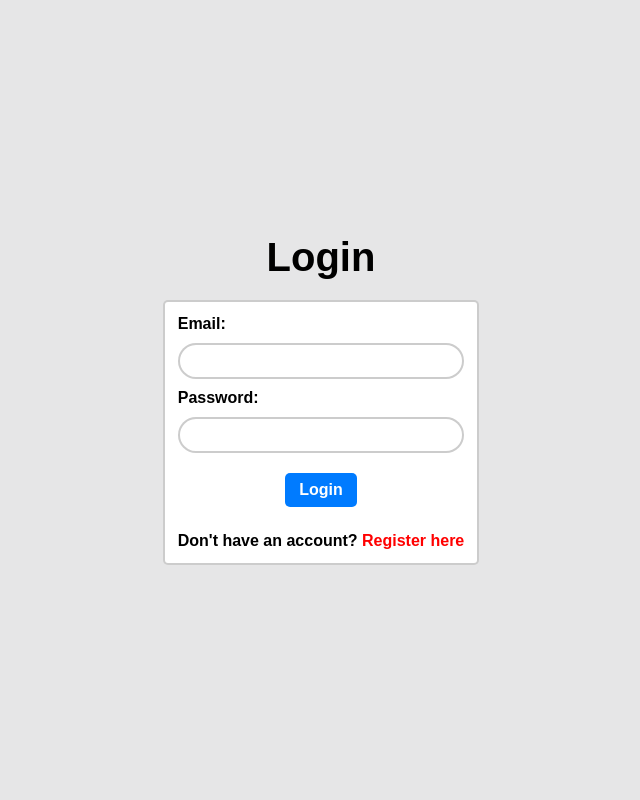
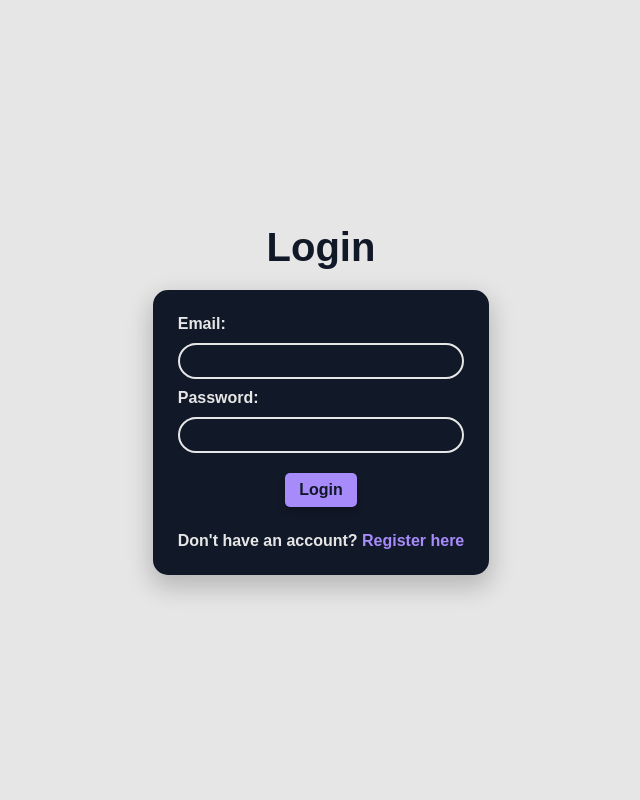
Before and after one commit to StoicTylerDurden/itcs333-project, a PHP site: page /login.php in a window 1280 px wide. Shown: the whole page, without its empty margins (319-959 px from the left). Run offline with PHP 8.4, Linux system fonts and the light colour scheme.

Commit message:
modified on login.css

```diff
--- a/login.css
+++ b/login.css
@@ -11,9 +11,12 @@ body,h1,p{
 /* Vars */
 :root{
   --bg: #e6e6e7;
-  --color: #007bff;
-  --border: rgba(0,0,0,.2);
-  --text: #ffffff;
+  --text: #e6e6e7;
+  --border: 2px solid var(--text);
+  --color: #A78BFA;
+  --color-hover: #835cfa;
+  --shadow: rgba(0,0,0,.2);
+  --fg: #111827;
 }
 
 body{
@@ -40,17 +43,18 @@ main{
 
 h1{
     font-size: 2.5rem; /*1rem = 16px*/
+    color: var(--fg);
 }
 
 .login-wrapper{
     display: flex;
     flex-direction: column;
     gap: 15px;
-    background: white;
-    border: 2px solid var(--border);
-    padding: 13px;
-    border-radius: 5px;
-    color: black;
+    background: var(--fg);
+    box-shadow: 0px 10px 25px 3px var(--shadow);
+    padding: 25px;
+    border-radius: 15px;
+    color: var(--text);
     font-weight: 600;
 }
 
@@ -65,7 +69,10 @@ h1{
     border-radius: 50px;
     font-size: 1rem;
     padding: 7px 10px;
-    border: 2px solid var(--border);
+    border: var(--border);
+    background: var(--fg);
+    color: var(--text);
+    outline: none;
 }
 
 .login-wrapper form button{
@@ -76,11 +83,29 @@ h1{
     padding: 8px 14px;
     cursor: pointer;
     background: var(--color);
-    color: var(--text);
+    color: var(--fg);
+    box-shadow: 0px 5px 7px 0px var(--shadow);
     font-weight: 600;
+    transition: 0.35s ease;
+}
+
+.login-wrapper form button:hover{
+    background: var(--color-hover);
+    box-shadow: 0px 5px 15px 0px var(--shadow);
 }
 
 .login-wrapper p a{
-    color: red;
+    color: var(--color);
     text-decoration: none;
 }
+
+.login-wrapper p a:hover{
+    color: var(--color-hover);
+    text-decoration: underline;
+}
+
+
+#login-error{
+    color: rgb(255, 66, 123);
+    text-align: center;
+}
--- a/login.php
+++ b/login.php
@@ -14,16 +14,6 @@ session_start();
         <div class="con">
             <h1>Login</h1>
             <div class="login-wrapper">
-                <?php
-                if (isset($_SESSION['login_error'])) {
-                    echo "<p style='color: red;'>" . $_SESSION['login_error'] . "</p>";
-                    unset($_SESSION['login_error']);
-                }
-                if (isset($_SESSION['registration_success'])) {
-                    echo "<p style='color: green;'>" . $_SESSION['registration_success'] . "</p>";
-                    unset($_SESSION['registration_success']);
-                }
-                ?>
                 <form action="login_process.php" method="post">
                     <label for="email">Email:</label>
                     <input type="email" id="email" name="email" required>
@@ -32,6 +22,16 @@ session_start();
                     <input type="password" id="password" name="password" required>
 
                     <button type="submit">Login</button>
+                    <?php
+                    if (isset($_SESSION['login_error'])) {
+                        echo "<p id='login-error'>" . $_SESSION['login_error'] . "</p>";
+                        unset($_SESSION['login_error']);
+                    }
+                    if (isset($_SESSION['registration_success'])) {
+                        echo "<p style='color: green;'>" . $_SESSION['registration_success'] . "</p>";
+                        unset($_SESSION['registration_success']);
+                    }
+                    ?>
                 </form>
                 <p>Don't have an account? <a href="register.php">Register here</a></p>
             </div>
```
